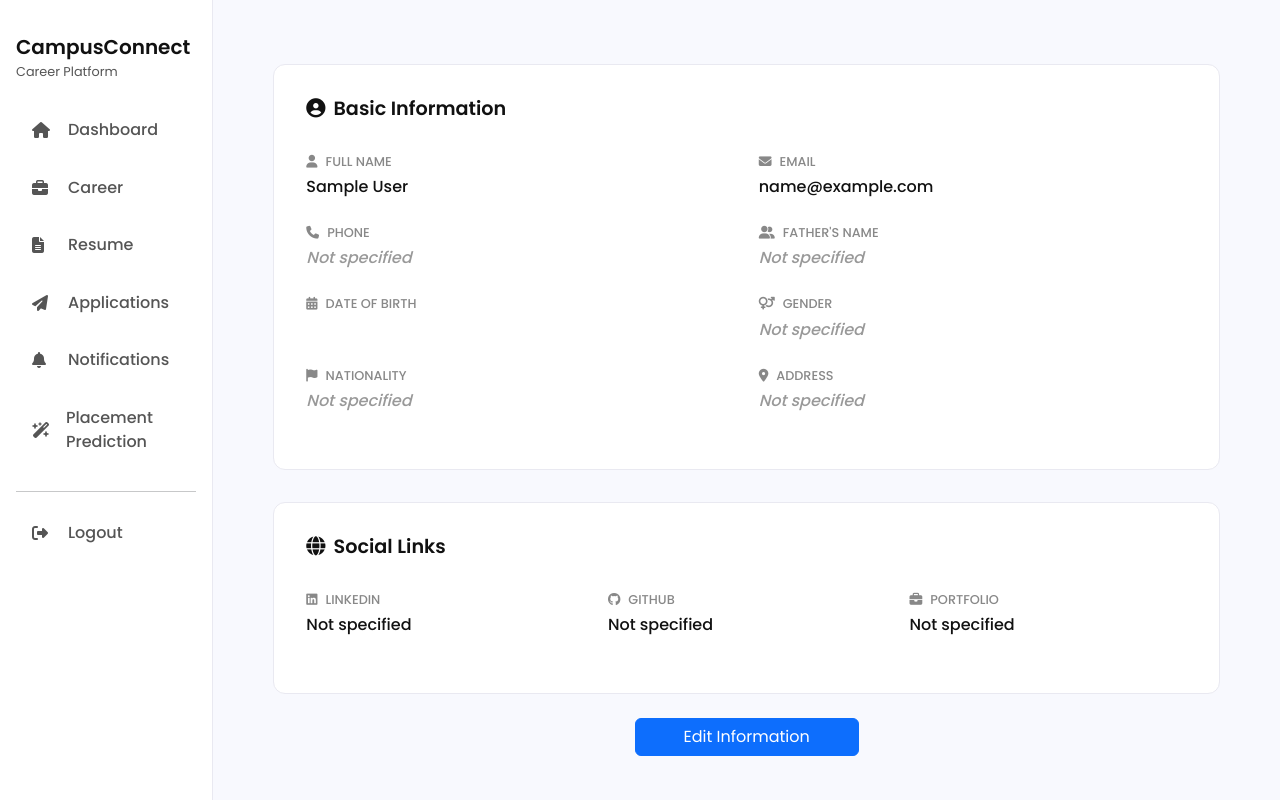
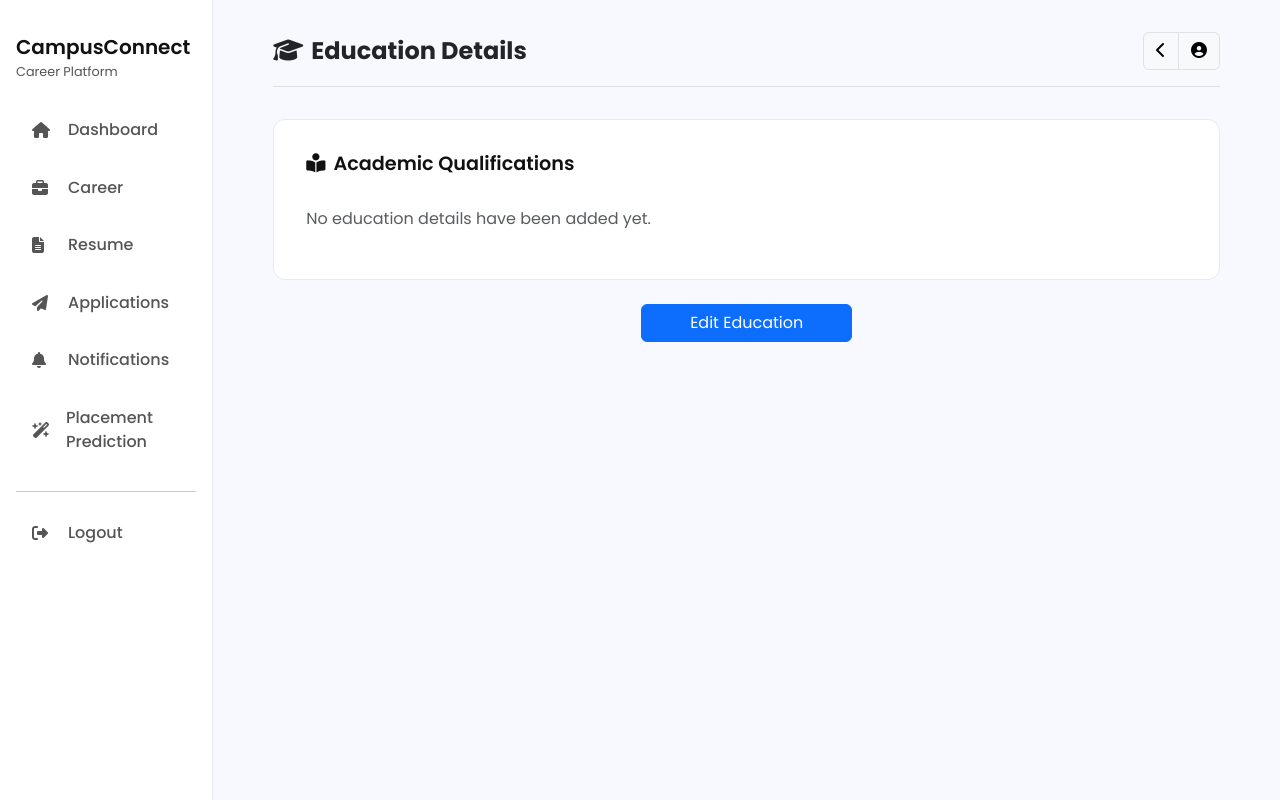
Before and after one commit to rinsham10/CampusConnect, a Django app: page /accounts/profile/?view=education in a window 1280 px wide. Run offline with Django 5.2, Linux system fonts and the light colour scheme; the visitor is signed in with stand-in values (Sample User, id 1).

Commit message:
education added

```diff
--- a/users/forms.py
+++ b/users/forms.py
@@ -1,6 +1,6 @@
 from django import forms
 from django.core.exceptions import ValidationError
-from .models import CustomUser, Resume, Profile
+from .models import CustomUser, Resume, Profile, EducationDetail
 from django.contrib.auth.forms import AuthenticationForm
 
 class RegistrationForm(forms.ModelForm):
@@ -163,3 +163,16 @@ class ProfileUpdateForm(forms.ModelForm):
 
         profile = super().save(commit=commit)
         return profile
+
+
+class EducationForm(forms.ModelForm):
+    class Meta:
+        model = EducationDetail
+        fields = ['degree', 'institution', 'start_year', 'end_year', 'cgpa']
+        widgets = {
+            'institution': forms.TextInput(attrs={'class': 'form-control', 'placeholder': 'e.g., ABC University'}),
+            'degree': forms.TextInput(attrs={'class': 'form-control', 'placeholder': 'e.g., Bachelor of Technology'}),
+            'start_year': forms.NumberInput(attrs={'class': 'form-control', 'placeholder': 'e.g., 2020'}),
+            'end_year': forms.NumberInput(attrs={'class': 'form-control', 'placeholder': 'Leave blank if current'}),
+            'cgpa': forms.NumberInput(attrs={'class': 'form-control', 'placeholder': 'e.g., 8.5'}),
+        }
--- a/users/templates/users/profile.html
+++ b/users/templates/users/profile.html
@@ -1,17 +1,49 @@
-<!-- users/templates/users/profile.html -->
 {% extends "users/career_base.html" %}
 
-{% block page_title %}Personal Information{% endblock %}
-{% block page_subtitle %}Manage and update your personal details{% endblock %}
-
+{% block page_title %}My Profile{% endblock %}
+{% block page_subtitle %}Manage and update your personal and academic details{% endblock %}
 
 {% block career_content %}
 <div class="main-content">
-    <div class="row">
-        <div class="col-lg-12">
+    <!-- This is the main container for our tabbed interface -->
+    <div class="profile-container">
+
+        <!-- =============================================================== -->
+        <!-- == TOP HEADER: This part contains the titles and nav buttons == -->
+        <!-- =============================================================== -->
+        <div class="d-flex justify-content-between align-items-center mb-4 pb-3 border-bottom">
+            <!-- This is the title area that will change -->
+            <div id="profile-title-area">
+                <!-- Title for Personal Info (Visible by default) -->
+                <h4 id="personal-title" class="mb-0 fw-bold"><i class="fas fa-user-circle me-2"></i>Personal Info</h4>
+                <!-- Title for Education (Hidden by default) -->
+                <h4 id="education-title" class="mb-0 fw-bold d-none"><i class="fas fa-graduation-cap me-2"></i>Education Details</h4>
+            </div>
+
+            <!-- This is the navigation button area -->
+            <div id="profile-nav-area">
+                <!-- Button to switch TO Education (Visible by default) -->
+                <div id="to-education-btn" class="btn-group" role="group">
+                    <button type="button" class="btn btn-light border"><i class="fas fa-book"></i></button>
+                    <button type="button" class="btn btn-light border"><i class="fas fa-chevron-right"></i></button>
+                </div>
+                <!-- Button to switch TO Personal (Hidden by default) -->
+                <div id="to-personal-btn" class="btn-group d-none" role="group">
+                    <button type="button" class="btn btn-light border"><i class="fas fa-chevron-left"></i></button>
+                    <button type="button" class="btn btn-light border"><i class="fas fa-user-circle"></i></button>
+                </div>
+            </div>
+        </div>
+
+        <!-- =============================================================== -->
+        <!-- == CONTENT PANELS: The actual content that gets swapped     == -->
+        <!-- =============================================================== -->
+
+        <!-- Panel 1: Personal Information (Visible by default) -->
+        <div id="personal-info-panel">
             <!-- Basic Information Card -->
             <div class="main-card mb-4">
-                <h5 class="main-card-header"><i class="fas fa-user-circle me-2"></i>Basic Information</h5><br>
+                <h5 class="main-card-header"><i class="fas fa-info-circle me-2"></i>Basic Information</h5><br>
                 <div class="row">
                     <div class="col-md-6 profile-info-item"><span class="label"><i class="fas fa-user me-2"></i>Full Name</span><span class="value">{{ user.get_full_name|default_if_none:"-" }}</span></div>
                     <div class="col-md-6 profile-info-item"><span class="label"><i class="fas fa-envelope me-2"></i>Email</span><span class="value">{{ user.email|default_if_none:"-" }}</span></div>
@@ -28,32 +60,93 @@
             <div class="main-card mb-4">
                 <h5 class="main-card-header"><i class="fas fa-globe me-2"></i>Social Links</h5><br>
                 <div class="row">
-                    <div class="col-md-4 profile-info-item">
-                        <span class="label"><i class="fab fa-linkedin me-2"></i>LinkedIn</span>
-                        <span class="value">
-                            {% if user.profile.linkedin_url %}<a href="{{ user.profile.linkedin_url }}" target="_blank">View Profile</a>{% else %}<span class="empty">Not specified</span>{% endif %}
-                        </span>
-                    </div>
-                    <div class="col-md-4 profile-info-item">
-                        <span class="label"><i class="fab fa-github me-2"></i>GitHub</span>
-                        <span class="value">
-                            {% if user.profile.github_url %}<a href="{{ user.profile.github_url }}" target="_blank">View Profile</a>{% else %}<span class="empty">Not specified</span>{% endif %}
-                        </span>
-                    </div>
-                    <div class="col-md-4 profile-info-item">
-                        <span class="label"><i class="fas fa-briefcase me-2"></i>Portfolio</span>
-                        <span class="value">
-                            {% if user.profile.portfolio_url %}<a href="{{ user.profile.portfolio_url }}" target="_blank">View Site</a>{% else %}<span class="empty">Not specified</span>{% endif %}
-                        </span>
-                    </div>
+                    <div class="col-md-4 profile-info-item"><span class="label"><i class="fab fa-linkedin me-2"></i>LinkedIn</span><span class="value">{% if user.profile.linkedin_url %}<a href="{{ user.profile.linkedin_url }}" target="_blank">View Profile</a>{% else %}<span class="empty">Not specified</span>{% endif %}</span></div>
+                    <div class="col-md-4 profile-info-item"><span class="label"><i class="fab fa-github me-2"></i>GitHub</span><span class="value">{% if user.profile.github_url %}<a href="{{ user.profile.github_url }}" target="_blank">View Profile</a>{% else %}<span class="empty">Not specified</span>{% endif %}</span></div>
+                    <div class="col-md-4 profile-info-item"><span class="label"><i class="fas fa-briefcase me-2"></i>Portfolio</span><span class="value">{% if user.profile.portfolio_url %}<a href="{{ user.profile.portfolio_url }}" target="_blank">View Site</a>{% else %}<span class="empty">Not specified</span>{% endif %}</span></div>
                 </div>
             </div>
 
-            <!-- Action Button - Centered -->
-            <div class="text-center">
+            <!-- Action Button -->
+            <div class="text-center mt-4">
                 <a href="{% url 'profile-edit' %}" class="btn btn-primary px-5">Edit Information</a>
             </div>
         </div>
+
+
+        <!-- Panel 2: Education Details (Hidden by default) -->
+        <div id="education-panel" class="d-none">
+            <div class="main-card mb-4">
+                <h5 class="main-card-header"><i class="fas fa-book-reader me-2"></i>Academic Qualifications</h5><br>
+
+                {% for edu in user.profile.education_details.all %}
+                    <div class="education-entry mb-3">
+                        <h6><strong>{{ edu.degree }}</strong></h6>
+                        <p class="mb-1"><i class="fas fa-university me-2 text-muted"></i>{{ edu.institution }}</p>
+                        <p class="mb-1"><i class="fas fa-calendar-check me-2 text-muted"></i>{{ edu.start_year }} - {{ edu.end_year|default:"Present" }}</p>
+                        {% if edu.cgpa %}<p class="mb-1"><i class="fas fa-star-half-alt me-2 text-muted"></i>CGPA: {{ edu.cgpa }}</p>{% endif %}
+                    </div>
+                    {% if not forloop.last %}<hr>{% endif %}
+                {% empty %}
+                    <p class="text-muted">No education details have been added yet.</p>
+                {% endfor %}
+            </div>
+
+            <!-- Action Button -->
+            <div class="text-center mt-4">
+                <!-- IMPORTANT: Make sure you have a URL named 'education-edit' in your urls.py -->
+                <a href="{% url 'education-edit' %}" class="btn btn-primary px-5">Edit Education</a>
+            </div>
+        </div>
+
     </div>
 </div>
+
+<script>
+document.addEventListener('DOMContentLoaded', function() {
+    // --- Get all the elements we need to toggle ---
+    const personalPanel = document.getElementById('personal-info-panel');
+    const educationPanel = document.getElementById('education-panel');
+    const personalTitle = document.getElementById('personal-title');
+    const educationTitle = document.getElementById('education-title');
+    const toEducationBtn = document.getElementById('to-education-btn');
+    const toPersonalBtn = document.getElementById('to-personal-btn');
+
+    // --- Function to switch to the Education view ---
+    const switchToEducation = (event) => {
+        if (event) event.preventDefault(); // Prevent default link behavior if called by a click
+        personalPanel.classList.add('d-none');
+        educationPanel.classList.remove('d-none');
+        personalTitle.classList.add('d-none');
+        educationTitle.classList.remove('d-none');
+        toEducationBtn.classList.add('d-none');
+        toPersonalBtn.classList.remove('d-none');
+    };
+
+    // --- Function to switch back to the Personal Info view ---
+    const switchToPersonal = (event) => {
+        if (event) event.preventDefault(); // Prevent default link behavior
+        educationPanel.classList.add('d-none');
+        personalPanel.classList.remove('d-none');
+        educationTitle.classList.add('d-none');
+        personalTitle.classList.remove('d-none');
+        toPersonalBtn.classList.add('d-none');
+        toEducationBtn.classList.remove('d-none');
+    };
+
+    // --- Add click event listeners to the buttons ---
+    toEducationBtn.addEventListener('click', switchToEducation);
+    toPersonalBtn.addEventListener('click', switchToPersonal);
+
+    // --- THE FIX: Check URL on page load ---
+    // 1. Create a URLSearchParams object from the current URL
+    const urlParams = new URLSearchParams(window.location.search);
+
+    // 2. Check if the 'view' parameter is 'education'
+    if (urlParams.get('view') === 'education') {
+        // 3. If it is, call the function to switch to the education tab
+        switchToEducation(null); // Pass null because it's not a click event
+    }
+});
+</script>
+
 {% endblock %}
--- a/users/templates/users/student_dashboard.html
+++ b/users/templates/users/student_dashboard.html
@@ -74,7 +74,7 @@
 
             <div class="col-lg-5">
                 <div class="main-card">
-                    <h5 class="main-card-header mb-3"><i class="fas fa-history me-2"></i> Recent Applications</h5>
+                    <h5 class="main-card-header mb-1"><i class="fas fa-history me-2"></i> Recent Applications</h5>
                     {% for app in recent_applications_list %}
                         <div class="d-flex justify-content-between align-items-center recent-application-item">
                             <div>
--- a/users/urls.py
+++ b/users/urls.py
@@ -15,4 +15,5 @@ urlpatterns = [
     path('notifications/', views.notification_list_view, name='notification-list'),
     path('profile/', views.profile_view, name='profile'),
     path('profile/edit/', views.profile_edit_view, name='profile-edit'),
+    path('profile/education/edit/', views.education_edit_view, name='education-edit'),
 ]
--- a/users/views.py
+++ b/users/views.py
@@ -6,7 +6,7 @@ from django.contrib.auth import authenticate, login, logout
 from django.contrib import messages
 from .forms import RegistrationForm, LoginForm
 from django.contrib.auth.decorators import login_required
-from .models import StudentApplication, Job, Resume, Profile, Notification
+from .models import StudentApplication, Job, Resume, Profile, Notification, EducationDetail
 from django.utils import timezone
 from datetime import timedelta
 from django.shortcuts import render, redirect, get_object_or_404
@@ -16,6 +16,10 @@ from .forms import ApplicationForm
 from django.utils import timezone
 from datetime import timedelta
 from .forms import ProfileUpdateForm
+from django.forms import inlineformset_factory
+from django import forms
+from django.urls import reverse
+from django.shortcuts import render, redirect, get_object_or_404
 
 
 def register_view(request):
@@ -293,7 +297,7 @@ def profile_view(request):
     context = {
         'form': form
     }
-    return render(request, 'users/profile.html', context)
+    return render(request, 'users/profile.html', {'user': request.user})
 
 @login_required
 def profile_edit_view(request):
@@ -314,3 +318,52 @@ def profile_edit_view(request):
         'form': form
     }
     return render(request, 'users/profile_edit.html', context)
+
+@login_required
+def education_edit_view(request):
+    try:
+        profile = request.user.profile
+    except Profile.DoesNotExist:
+        messages.error(request, 'Profile not found. Please create your profile first.')
+        # IMPORTANT: Change this URL name to wherever your profile creation page is
+        return redirect('profile-create')
+
+    # Create a FormSet factory that links EducationDetail to your Profile model
+    EducationFormSet = inlineformset_factory(
+        Profile,
+        EducationDetail,
+        fields=('degree', 'institution', 'start_year', 'end_year', 'cgpa'),
+        extra=1,
+        can_delete=True,
+        # The 'forms' prefix now works because we imported the module
+        widgets={
+            'degree': forms.TextInput(attrs={'class': 'form-control', 'placeholder': 'e.g., Bachelor of Technology'}),
+            'institution': forms.TextInput(attrs={'class': 'form-control', 'placeholder': 'e.g., ABC University'}),
+            'start_year': forms.NumberInput(attrs={'class': 'form-control', 'placeholder': 'e.g., 2020'}),
+            'end_year': forms.NumberInput(attrs={'class': 'form-control', 'placeholder': 'Leave blank if current'}),
+            'cgpa': forms.NumberInput(attrs={'class': 'form-control', 'placeholder': 'e.g., 8.5'}),
+        }
+    )
+
+    if request.method == 'POST':
+        formset = EducationFormSet(request.POST, instance=profile)
+        if formset.is_valid():
+            formset.save()
+            messages.success(request, 'Your education details have been updated successfully!')
+            base_url = reverse('profile')
+            redirect_url = f'{base_url}?view=education'
+            # 3. Redirect to the new URL
+            return redirect(redirect_url)
+        else:
+            # --- THIS IS THE CRITICAL DEBUGGING LINE ---
+            print("Formset is NOT valid. Errors:", formset.errors)
+            # ---------------------------------------------
+            messages.error(request, 'Please correct the errors below.') # Add a generic error message
+
+    else:
+        formset = EducationFormSet(instance=profile)
+
+    context = {
+        'formset': formset
+    }
+    return render(request, 'users/education_form.html', context)
```
Also changed, not shown: users/models.py (+10 -5 lines), users/templates/users/education_form.html (added, +123 -0 lines), users/migrations/0008_educationdetail_delete_education.py (added).
